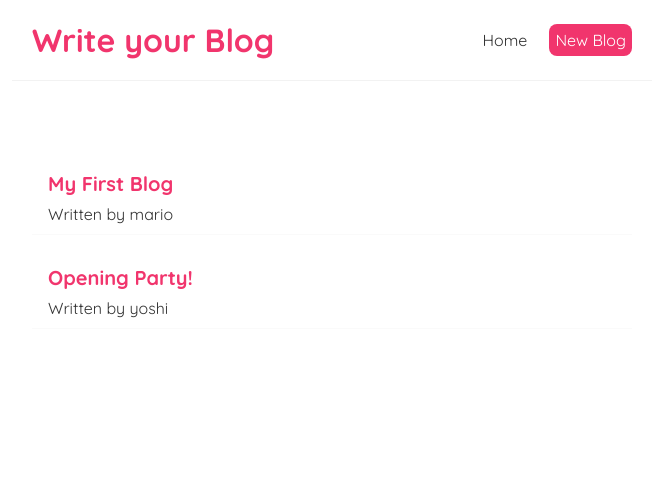
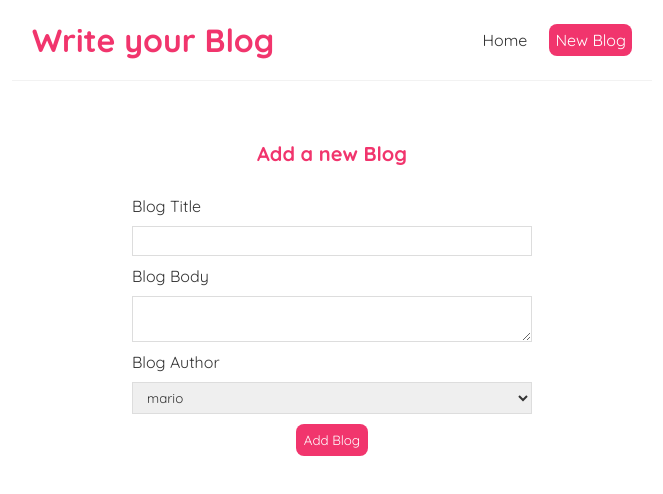
Before and after one commit to pavithra-siddaramaiah/Your-Blog, a React (Create React App) app: page /create in a window 1280 px wide. Shown: the top 494 px of the page, without its empty margins (308-971 px from the left). Built offline with nearby package versions, Linux system fonts and the light colour scheme; data requests are answered from the project's data file.

Commit message:
Add Blog Functionality defined

```diff
--- a/src/App.js
+++ b/src/App.js
@@ -1,5 +1,8 @@
+import BlogDetails from "./components/BlogDetails";
+import Create from "./components/Create";
 import Home from "./components/Home";
 import Navbar from "./components/Navbar";
+import {BrowserRouter as Router, Route, Switch} from 'react-router-dom'
 
 function App() {
   // const title = 'Welcome to the new blog';
@@ -9,16 +12,24 @@ function App() {
   // we cannot pass the objects or boolean characters inside the curly bracess. everything else we can do
 
   return (
-   <div className="App">
-    <Navbar />
-    <div className="content">
-      <Home />
-      {/* <h1>{ title }</h1>
-      <p>Liked { likes } times</p>
-      <a href = {link}>Google site</a> */}
-
+    <Router>
+    <div className="App">
+      <Navbar />
+      <div className="content">
+        <Switch>
+          <Route exact path = "/">
+            <Home />
+          </Route>
+          <Route path = "/create">
+            <Create />
+          </Route>
+          <Route path = "/blogs/:id">
+            <BlogDetails />
+          </Route>
+        </Switch>
+      </div>
     </div>
-   </div>
+   </Router>
   );
 }
 
--- /dev/null
+++ b/src/components/BlogDetails.js
@@ -0,0 +1,25 @@
+import React from 'react'
+import { useParams } from 'react-router-dom'
+import useFetch from "./useFetch"
+
+
+const BlogDetails = () => {
+    const {id} = useParams();
+    const {data:blog, isPending, error} = useFetch('http://localhost:8000/blogs/' + id);
+  return (
+   <div className="blog-details">
+        {/* <h2>Blog Details - {id} </h2> */}
+        {isPending && <div>Loading...</div>}
+        {error && <div>{ error }</div>}
+        {blog && (
+          <article>
+            <h2>{ blog.title }</h2>
+            <p>Written by { blog.author }</p>
+            <div>{ blog.body }</div>
+          </article>
+        )}
+   </div>
+  )
+}
+
+export default BlogDetails
--- a/src/components/BlogList.js
+++ b/src/components/BlogList.js
@@ -1,14 +1,18 @@
 import React from 'react'
+import {Link} from 'react-router-dom'
 
-const BlogList = (props) => {
-    const blogs = props.blogs;
+const BlogList = ({blogs}) => {
+    // const blogs = props.blogs;
 
   return (
     <div className = "blog-list">
         {blogs.map((blog) => (
             <div className="blog-preview" key={blog.id}>
-                <h2>{blog.title}</h2>
-                <p>Written by {blog.author}</p>
+              <Link to = {`/blogs/${blog.id}`}>
+              <h2>{blog.title}</h2>
+                <p>Written by {blog.author}</p></Link>
+
+
 
             </div>
         ))}
--- /dev/null
+++ b/src/components/Create.js
@@ -0,0 +1,41 @@
+import React from 'react'
+import {useState} from 'react'
+
+const Create = () => {
+  const [title, setTitle] = useState('');
+  const [body, setBody] = useState('');
+  const [author, setAuthor] = useState('mario');
+
+  const handleSubmit = (e) => {
+    e.preventDefault();
+  }
+  return (
+    <div className="create">
+        <h2>Add a new Blog</h2>
+        <form onSubmit = {handleSubmit}>
+          <label>Blog Title</label>
+            <input
+            type= "text"
+            required
+            value = {title}
+            onChange={(e) => setTitle(e.target.value)}
+            />
+            <label>Blog Body</label>
+            <textarea
+            required
+            value = {body}
+            onChange={(e) => setBody(e.target.value)}></textarea>
+            <label>Blog Author</label>
+            <select
+            value = {author}
+            onChange = {(e) => setAuthor(e.target.value)}>
+              <option value="mario">mario</option>
+              <option value="yoshi">yoshi</option>
+            </select>
+            <button>Add Blog</button>
+        </form>
+    </div>
+  )
+}
+
+export default Create
--- a/src/components/Navbar.js
+++ b/src/components/Navbar.js
@@ -1,18 +1,19 @@
 import React from 'react'
+import { Link } from 'react-router-dom'
 
 const Navbar = () => {
   return (
     <div className="navbar">
         <h1>Write your Blog</h1>
         <div className="links">
-            <a href= "/">Home</a>
+            <Link to = "/">Home</Link>
             {/* Inline Styling in react */}
-            <a href= "/create" style={{
+            <Link to = "/create" style={{
                 color: "white",
                 backgroundColor: "#f1356d",
                 borderRadius: "8px"
 
-            }}>New Blog</a>
+            }}>New Blog</Link>
         </div>
     </div>
   )
--- a/src/components/useFetch.js
+++ b/src/components/useFetch.js
@@ -13,7 +13,7 @@ const useFetch = (url) => {
         fetch(url)
           .then((res) => {
             if(!res.ok){
-              throw Error ('coulsnot fetch the data from the resource')
+              throw Error ('couldnot fetch the data from the resource')
             }
               return res.json();
           })
--- a/src/index.css
+++ b/src/index.css
@@ -48,3 +48,56 @@
   color: #f1356d;
   margin-bottom: 8px;
 }
+
+.blog-preview a{
+  text-decoration: none;
+}
+/* blog details page */
+.blog-details h2 {
+  font-size: 20px;
+  color: #f1356d;
+  margin-bottom: 10px;
+}
+.blog-details div {
+  margin: 20px 0;
+}
+.blog-details button {
+  background: #f1356d;
+  color: #fff;
+  border: 0;
+  padding: 8px;
+  border-radius: 8px;
+  cursor: pointer;
+}
+
+/* create new blog form */
+.create {
+  max-width: 400px;
+  margin: 0 auto;
+  text-align: center;
+}
+.create label {
+  text-align: left;
+  display: block;
+}
+.create h2 {
+  font-size: 20px;
+  color: #f1356d;
+  margin-bottom: 30px;
+}
+.create input, .create textarea, .create select {
+  width: 100%;
+  padding: 6px 10px;
+  margin: 10px 0;
+  border: 1px solid #ddd;
+  box-sizing: border-box;
+  display: block;
+}
+.create button {
+  background: #f1356d;
+  color: #fff;
+  border: 0;
+  padding: 8px;
+  border-radius: 8px;
+  cursor: pointer;
+}
```
